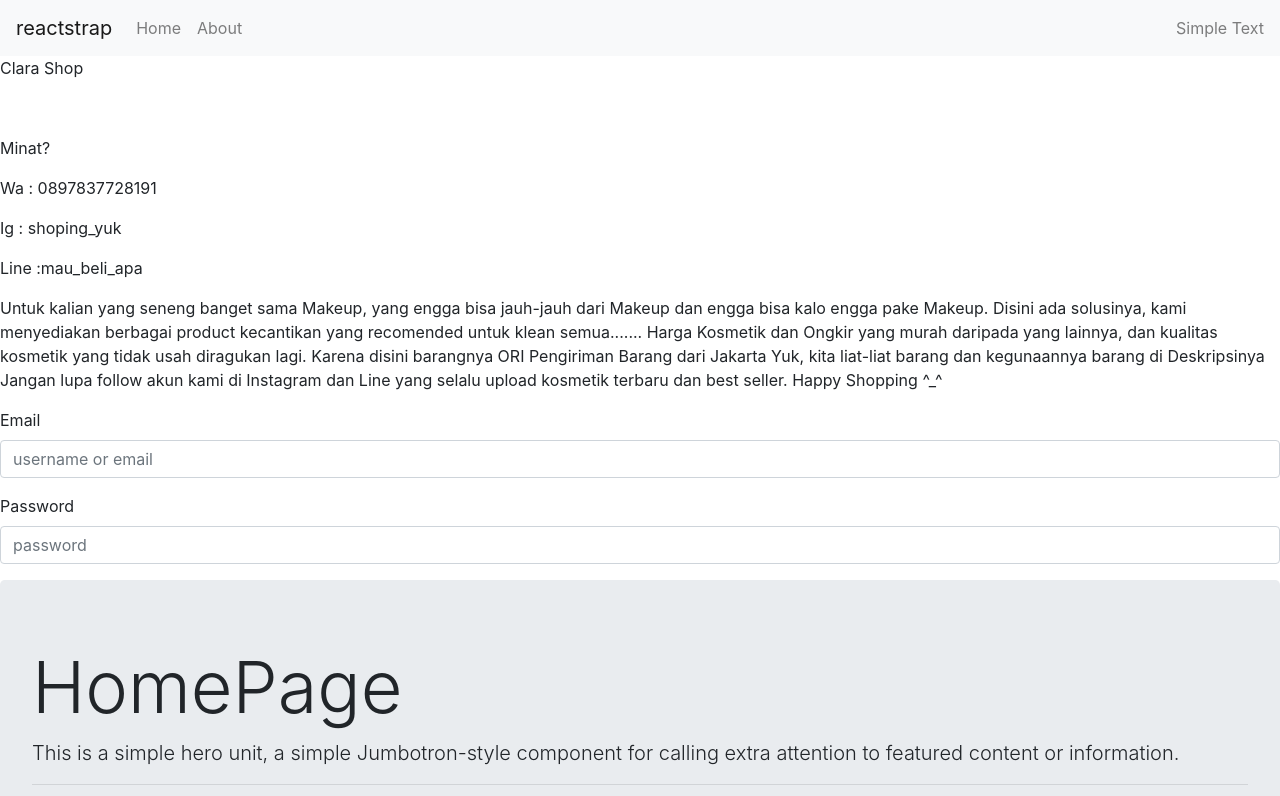
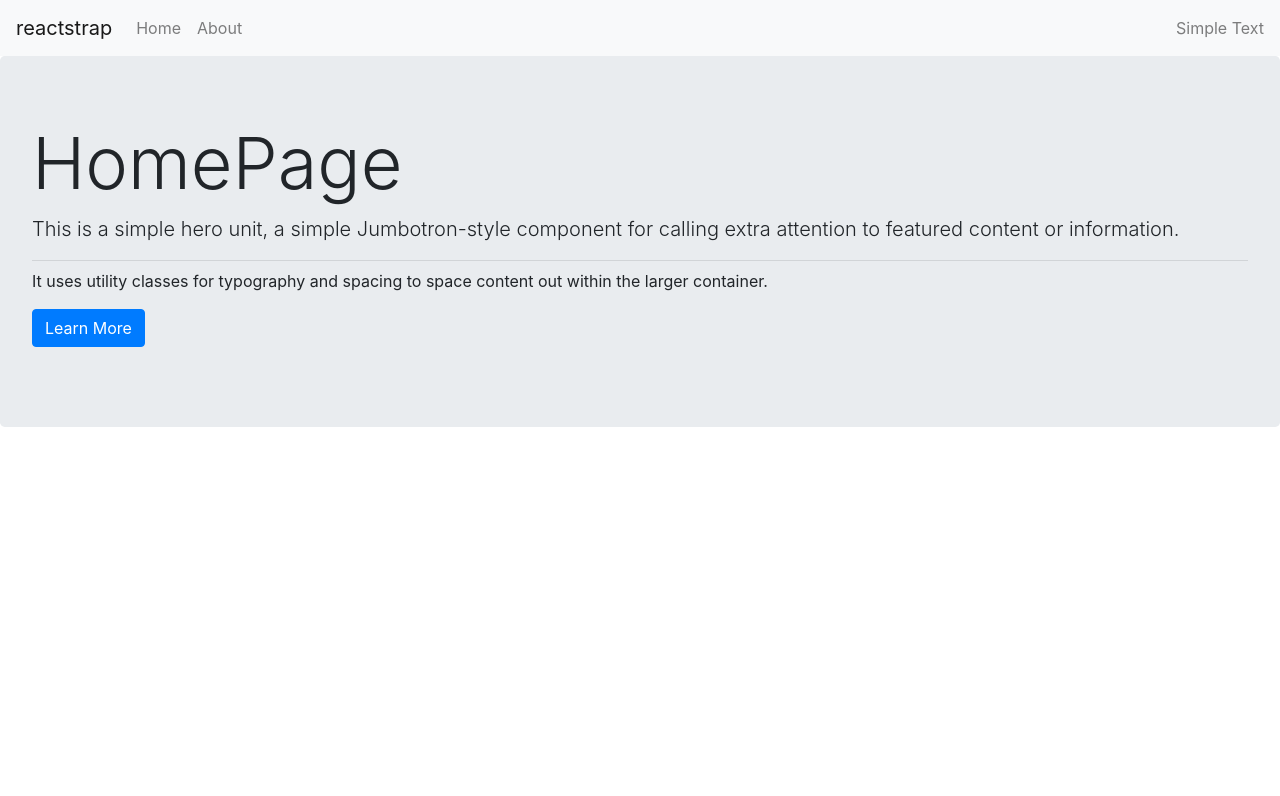
Before and after one commit to claraadelia/applikasipertama, a React (Create React App) app in the folder latihan_react_clara/: page / in a window 1280 px wide. Shown: the top 796 px of the page. Built offline with nearby package versions, Linux system fonts and the light colour scheme.

Commit message:
berhasil menambahkan tanggal pada Detail

```diff
--- a/latihan_react_clara/src/App.js
+++ b/latihan_react_clara/src/App.js
@@ -18,8 +18,7 @@ const App = () => {
   return (
     <BrowserRouter>
     <NavbarComp/>
-      <Home/>
-      <Login/>
+
       <switch>
         <Route exact path="/" component={HomePage} />
         <Route exact path="/about" component={About}/>
--- a/latihan_react_clara/src/Component/Fungsional/AboutComp.jsx
+++ b/latihan_react_clara/src/Component/Fungsional/AboutComp.jsx
@@ -17,7 +17,7 @@ function AboutComp() {
             </Jumbotron>
             <Container>
                 <Row>
-                    <Col><CardComp id="1" judul="Belajar Raect" tanggal="22/06/2020"/></Col>
+                    <Col><CardComp id="1" judul="Belajar React" tanggal="22/06/2020"/></Col>
                     <Col><CardComp id="2" judul="Belajar Golang" tanggal="23/06/2020"/></Col>
                     <Col><CardComp id="3" judul="Belajar PHP" tanggal="24/06/2020"/></Col>
                 </Row>
--- a/latihan_react_clara/src/Component/Fungsional/DetailComp.jsx
+++ b/latihan_react_clara/src/Component/Fungsional/DetailComp.jsx
@@ -1,12 +1,12 @@
 import React from 'react'
 import { Jumbotron, Button } from 'reactstrap';
 
-function DetailComp(){
+function DetailComp(props){
     return(
         <div>
       <Jumbotron>
-        <h1 className="display-3">Detail!</h1>
-        <p className="lead">This is a simple hero unit, a simple Jumbotron-style component for calling extra attention to featured content or information.</p>
+    <h1 className="display-3">{props.location.state.judul}</h1>
+    <p className="lead">{props.location.state.tanggal}</p>
         <hr className="my-2" />
         <p>It uses utility classes for typography and spacing to space content out within the larger container.</p>
         <p className="lead">
```
